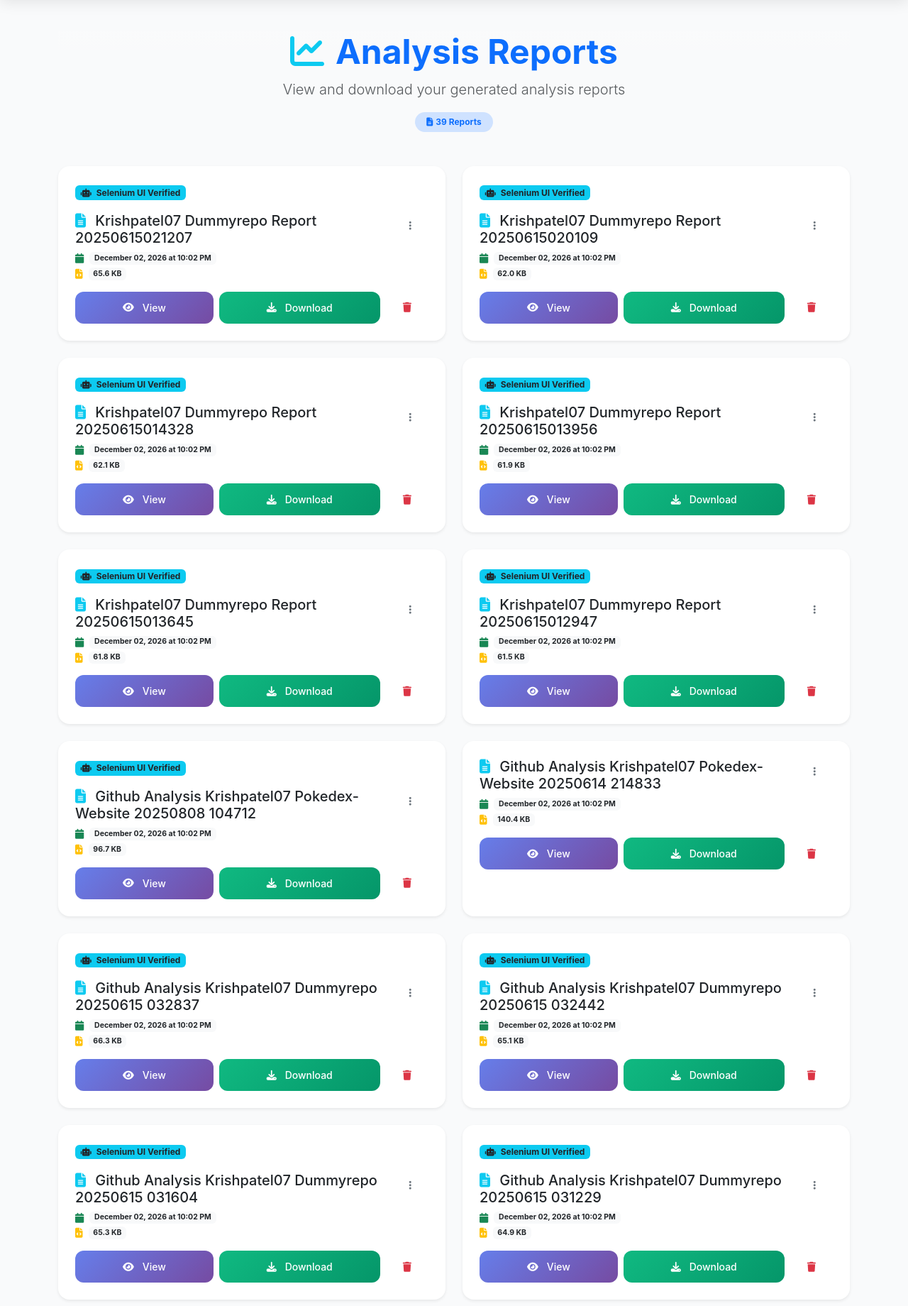
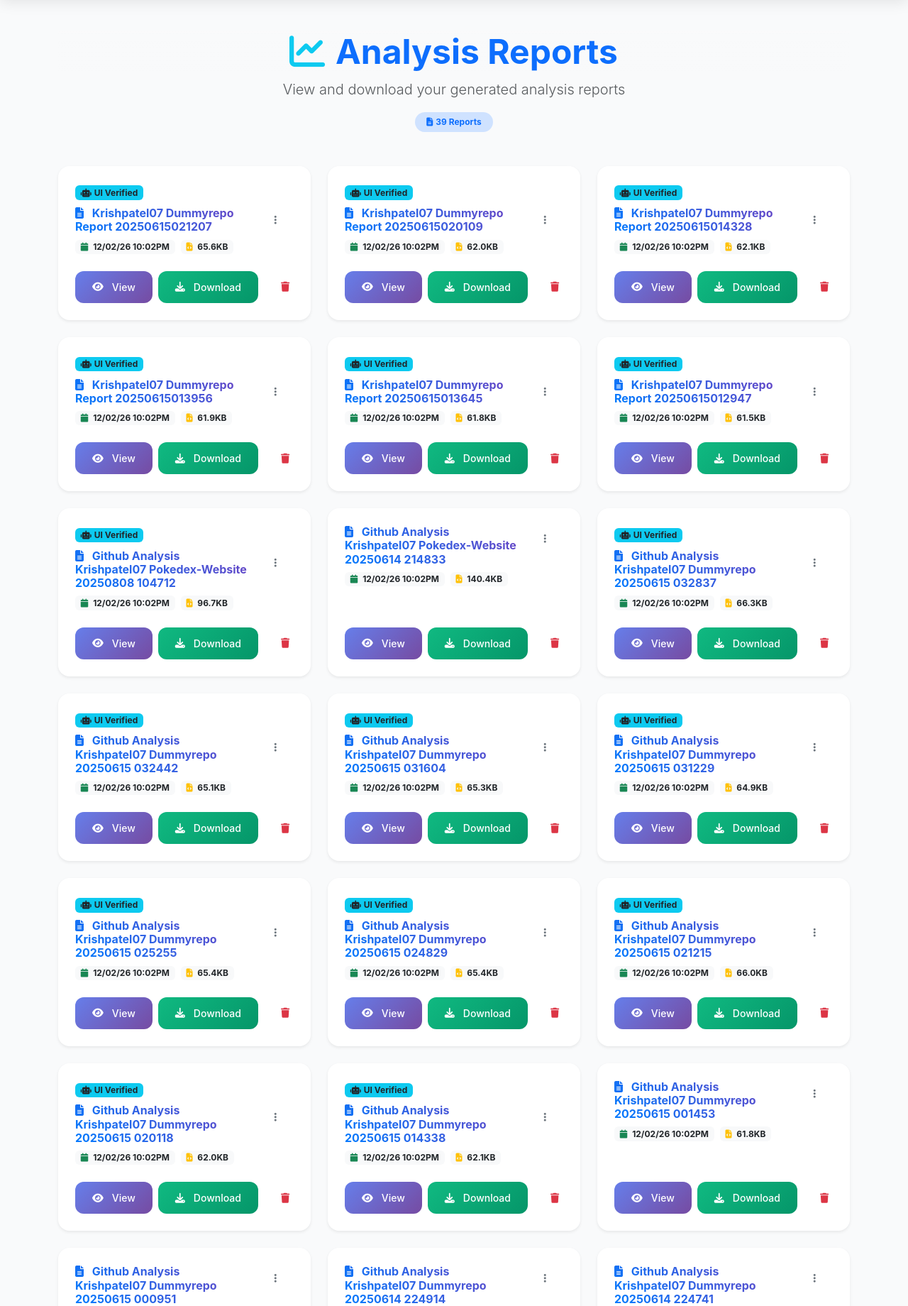
Before and after one commit to PurvDabhi/Autotestify, a Flask app: page /reports in a window 1280 px wide. Shown: the part 80-1920 px from the top of the page at 71% size. Run offline with Flask 3, Linux system fonts and the light colour scheme.

Commit message:
optimizing the code

```diff
--- a/app.py
+++ b/app.py
@@ -233,15 +233,20 @@
 def delete_report():
     try:
         data = request.get_json()
-        filename = data.get('filename')
+        filename = data.get('filename', '').strip()
 
-        if not filename:
-            return jsonify({'error': 'Filename is required'}), 400
+        if not filename or not filename.endswith('.html'):
+            return jsonify({'success': False, 'error': 'Invalid filename'}), 400
+
+        # Security: prevent path traversal
+        if '..' in filename or '/' in filename or '\\' in filename:
+            return jsonify({'success': False, 'error': 'Invalid filename'}), 400
 
         report_path = os.path.join('reports', filename)
         json_path = os.path.join('reports', filename.replace('.html', '.json'))
 
         deleted_files = []
+
         if os.path.exists(report_path):
             os.remove(report_path)
             deleted_files.append(filename)
@@ -251,12 +256,15 @@
             deleted_files.append(filename.replace('.html', '.json'))
 
         if not deleted_files:
-            return jsonify({'error': 'Report not found'}), 404
+            return jsonify({'success': False, 'error': 'Report not found'}), 404
 
         return jsonify({'success': True, 'deleted_files': deleted_files})
 
+    except PermissionError:
+        return jsonify({'success': False, 'error': 'Permission denied'}), 403
     except Exception as e:
-        return jsonify({'error': str(e)}), 500
+        print(f"Delete error: {e}")
+        return jsonify({'success': False, 'error': 'Server error'}), 500
 
 # ─────────────────────────────── BOOTSTRAP ───────────────────────────────
 
--- a/templates/reports.html
+++ b/templates/reports.html
@@ -17,57 +17,51 @@
     </div>
 
     {% if reports %}
-    <div class="row g-4">
+    <div class="row g-3 g-md-4">
         {% for report in reports %}
-        <div class="col-lg-6 animate__animated animate__fadeInUp" style="animation-delay: {{ loop.index0 * 0.1 }}s;">
-            <div class="card border-0 shadow-sm h-100 hover-lift transition-all">
-                <div class="card-body">
-
-                    {# Selenium UI Validation Badge #}
+        <div class="col-12 col-md-6 col-xl-4 animate__animated animate__fadeInUp" style="animation-delay: {{ loop.index0 * 0.1 }}s;">
+            <div class="card border-0 shadow-sm h-100 hover-lift">
+                <div class="card-body d-flex flex-column">
                     {% if report.selenium_ui %}
-                    <div class="mb-3">
+                    <div class="mb-2">
                         <span class="badge bg-info text-dark">
-                            <i class="fas fa-robot me-1"></i> Selenium UI Verified
+                            <i class="fas fa-robot me-1"></i>UI Verified
                         </span>
                     </div>
                     {% endif %}
 
-                    <div class="d-flex align-items-start justify-content-between mb-3">
-                        <div class="flex-grow-1">
-                            <h5 class="card-title mb-2 text-gradient">
-                                <i class="fas fa-file-alt text-info me-2 bounce-on-hover"></i>
+                    <div class="d-flex justify-content-between align-items-start mb-3">
+                        <div class="flex-grow-1 me-2">
+                            <h6 class="card-title mb-2 text-gradient fw-bold">
+                                <i class="fas fa-file-alt text-info me-2"></i>
                                 {{ report.filename.replace('.html', '').replace('_', ' ').title() }}
-                            </h5>
-                            <div class="text-muted small d-flex align-items-center mb-1">
-                                <i class="fas fa-calendar me-2 text-success"></i>
-                                <span class="badge bg-light text-dark">{{ report.timestamp.strftime('%B %d, %Y at %I:%M %p') }}</span>
-                            </div>
-                            <div class="text-muted small d-flex align-items-center">
-                                <i class="fas fa-file-code me-2 text-warning"></i>
-                                <span class="badge bg-light text-dark">{{ "%.1f"|format(report.size / 1024) }} KB</span>
+                            </h6>
+                            <div class="d-flex flex-wrap gap-2 mb-2">
+                                <span class="badge bg-light text-dark">
+                                    <i class="fas fa-calendar me-1 text-success"></i>
+                                    {{ report.timestamp.strftime('%m/%d/%y %I:%M%p') }}
+                                </span>
+                                <span class="badge bg-light text-dark">
+                                    <i class="fas fa-file-code me-1 text-warning"></i>
+                                    {{ "%.1f"|format(report.size / 1024) }}KB
+                                </span>
                             </div>
                         </div>
                         <div class="dropdown">
-                            <button class="btn btn-outline-secondary btn-sm rounded-circle hover-scale" type="button" data-bs-toggle="dropdown">
+                            <button class="btn btn-outline-secondary btn-sm rounded-circle" type="button" data-bs-toggle="dropdown">
                                 <i class="fas fa-ellipsis-v"></i>
                             </button>
-                            <ul class="dropdown-menu shadow-lg border-0">
-                                <li>
-                                    <a class="dropdown-item hover-bg-primary" href="{{ url_for('view_report', filename=report.filename) }}" target="_blank">
-                                        <i class="fas fa-eye me-2 text-primary"></i>View Report
-                                    </a>
-                                </li>
-                                <li>
-                                    <a class="dropdown-item hover-bg-success" href="{{ url_for('download_report', filename=report.filename) }}">
-                                        <i class="fas fa-download me-2 text-success"></i>Download
-                                    </a>
-                                </li>
+                            <ul class="dropdown-menu dropdown-menu-end shadow border-0">
+                                <li><a class="dropdown-item" href="{{ url_for('view_report', filename=report.filename) }}" target="_blank">
+                                    <i class="fas fa-eye me-2 text-primary"></i>View
+                                </a></li>
+                                <li><a class="dropdown-item" href="{{ url_for('download_report', filename=report.filename) }}">
+                                    <i class="fas fa-download me-2 text-success"></i>Download
+                                </a></li>
                                 <li><hr class="dropdown-divider"></li>
-                                <li>
-                                    <a class="dropdown-item text-danger hover-bg-danger" href="#" onclick="deleteReport('{{ report.filename }}')">
-                                        <i class="fas fa-trash me-2"></i>Delete
-                                    </a>
-                                </li>
+                                <li><a class="dropdown-item text-danger" href="#" onclick="deleteReport('{{ report.filename }}')">
+                                    <i class="fas fa-trash me-2"></i>Delete
+                                </a></li>
                             </ul>
                         </div>
                     </div>
@@ -118,15 +112,13 @@
                     {% endif %}
 
                     <div class="d-flex gap-2 mt-auto">
-                        <a href="{{ url_for('view_report', filename=report.filename) }}"
-                           class="btn btn-primary btn-sm flex-fill hover-scale" target="_blank">
+                        <a href="{{ url_for('view_report', filename=report.filename) }}" class="btn btn-primary btn-sm flex-fill" target="_blank">
                             <i class="fas fa-eye me-1"></i>View
                         </a>
-                        <a href="{{ url_for('download_report', filename=report.filename) }}"
-                           class="btn btn-success btn-sm flex-fill hover-scale">
+                        <a href="{{ url_for('download_report', filename=report.filename) }}" class="btn btn-success btn-sm flex-fill">
                             <i class="fas fa-download me-1"></i>Download
                         </a>
-                        <button class="btn btn-outline-danger btn-sm hover-scale" onclick="deleteReport('{{ report.filename }}')" title="Delete Report">
+                        <button class="btn btn-outline-danger btn-sm" onclick="deleteReport('{{ report.filename }}')" title="Delete">
                             <i class="fas fa-trash"></i>
                         </button>
                     </div>
@@ -137,17 +129,17 @@
         {% endfor %}
     </div>
     {% else %}
-    <div class="text-center py-5">
-        <div class="mb-4">
-            <i class="fas fa-folder-open text-muted" style="font-size: 4rem;"></i>
+    <div class="text-center py-5 animate__animated animate__fadeIn">
+        <div class="mb-4 empty-state-icon">
+            <i class="fas fa-folder-open text-muted pulse-slow" style="font-size: 4rem;"></i>
         </div>
         <h4 class="text-muted mb-3">No Reports Generated Yet</h4>
         <p class="text-muted mb-4">Start analyzing repositories or testing APIs to generate your first report.</p>
-        <div class="d-flex gap-3 justify-content-center">
-            <a href="{{ url_for('github_analysis') }}" class="btn btn-primary">
+        <div class="d-flex flex-column flex-sm-row gap-3 justify-content-center align-items-center">
+            <a href="{{ url_for('github_analysis') }}" class="btn btn-primary btn-lg hover-scale w-100 w-sm-auto">
                 <i class="fab fa-github me-2"></i>Analyze Repository
             </a>
-            <a href="{{ url_for('api_testing') }}" class="btn btn-success">
+            <a href="{{ url_for('api_testing') }}" class="btn btn-success btn-lg hover-scale w-100 w-sm-auto">
                 <i class="fas fa-code me-2"></i>Test APIs
             </a>
         </div>
@@ -155,23 +147,82 @@
     {% endif %}
 </div>
 
+<style>
+.hover-lift,.hover-scale,.bounce-on-hover{transition:transform .2s ease}
+.text-gradient{background:linear-gradient(45deg,#007bff,#6f42c1);-webkit-background-clip:text;-webkit-text-fill-color:transparent}
+.hover-bg-primary:hover{background-color:rgba(13,110,253,.1)!important}
+.hover-bg-success:hover{background-color:rgba(25,135,84,.1)!important}
+.hover-bg-danger:hover{background-color:rgba(220,53,69,.1)!important}
+.pulse{animation:pulse 2s infinite}
+.empty-state-icon{animation:float 3s ease-in-out infinite}
+@keyframes float{0%,100%{transform:translateY(0)}50%{transform:translateY(-10px)}}
+@keyframes pulse{0%,100%{opacity:1}50%{opacity:.5}}
+@media(min-width:768px){
+.hover-lift:hover{transform:translateY(-3px);box-shadow:0 4px 15px rgba(0,0,0,.1)!important}
+.hover-scale:hover{transform:scale(1.02)}
+.bounce-on-hover:hover{transform:translateY(-1px)}
+}
+@media(max-width:767px){
+.card-body{padding:.75rem}
+.btn-sm{font-size:.8rem;padding:.25rem .5rem}
+.badge{font-size:.7rem}
+.animate__animated{animation-duration:.5s}
+}
+.deleting{transition:all .3s ease;pointer-events:none}
+</style>
+
+<link rel="stylesheet" href="https://cdnjs.cloudflare.com/ajax/libs/animate.css/4.1.1/animate.min.css" media="screen" loading="lazy">
+
 <script>
 function deleteReport(filename) {
-    if (confirm('Are you sure you want to delete this report?')) {
+    if (confirm('🗑️ Delete this report?\n\nThis cannot be undone.')) {
+        const button = event.target.closest('button');
+        const card = button.closest('.col-12, .col-md-6, .col-xl-4');
+        const originalHTML = button.innerHTML;
+
+        button.innerHTML = '<i class="fas fa-spinner fa-spin"></i>';
+        button.disabled = true;
+        card.style.opacity = '0.6';
+        card.style.pointerEvents = 'none';
+
         fetch('/api/delete-report', {
             method: 'POST',
             headers: {'Content-Type': 'application/json'},
             body: JSON.stringify({filename: filename})
         })
-        .then(response => response.json())
+        .then(response => {
+            if (!response.ok) throw new Error(`HTTP ${response.status}`);
+            return response.json();
+        })
         .then(data => {
             if (data.success) {
-                location.reload();
+                card.style.transform = 'scale(0.8)';
+                card.style.opacity = '0';
+                setTimeout(() => card.remove(), 300);
+
+                // Update count if exists
+                const countBadge = document.querySelector('.badge');
+                if (countBadge) {
+                    const currentCount = parseInt(countBadge.textContent.match(/\d+/)[0]);
+                    const newCount = currentCount - 1;
+                    countBadge.innerHTML = `<i class="fas fa-file-alt me-1"></i>${newCount} Report${newCount !== 1 ? 's' : ''}`;
+
+                    if (newCount === 0) {
+                        setTimeout(() => location.reload(), 500);
+                    }
+                }
             } else {
-                alert('Error deleting report: ' + data.error);
+                throw new Error(data.error || 'Delete failed');
             }
         })
-        .catch(error => alert('Error: ' + error.message));
+        .catch(error => {
+            console.error('Delete error:', error);
+            alert('❌ Failed to delete: ' + error.message);
+            button.innerHTML = originalHTML;
+            button.disabled = false;
+            card.style.opacity = '1';
+            card.style.pointerEvents = 'auto';
+        });
     }
 }
 </script>
```
